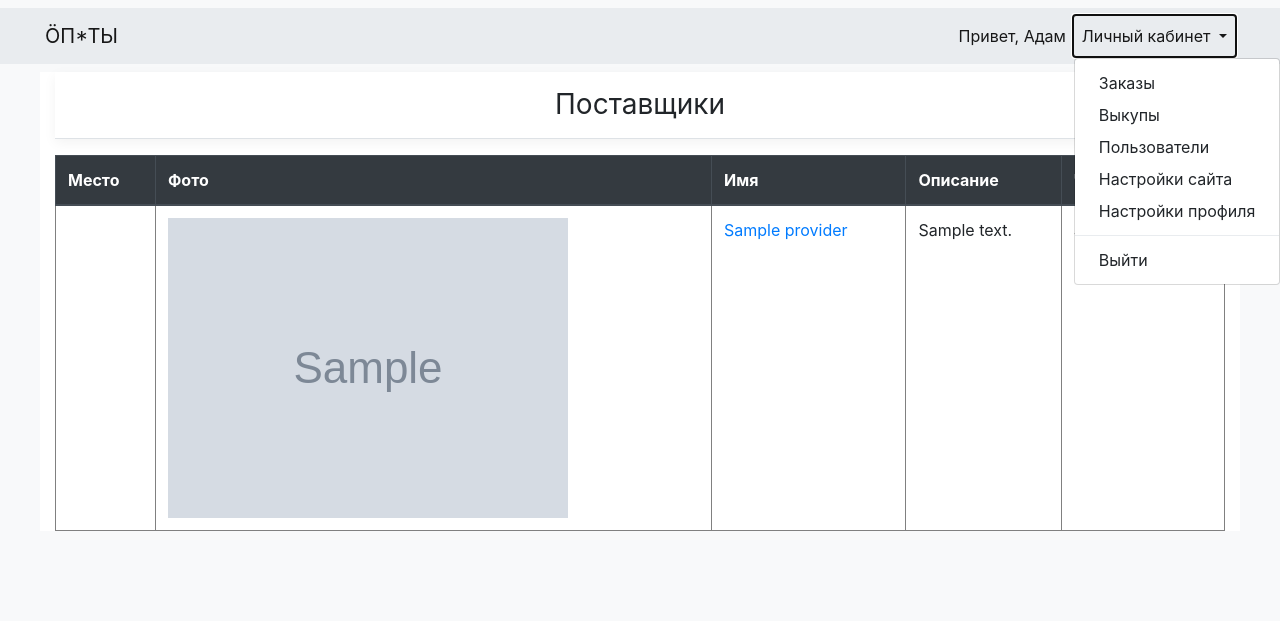
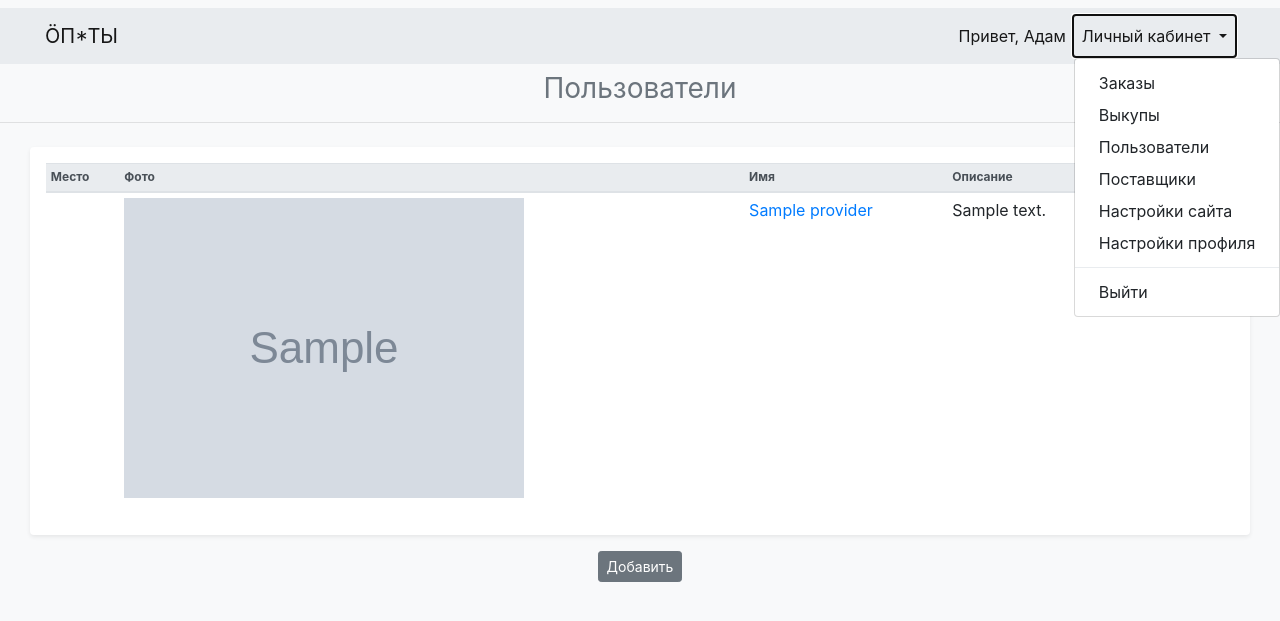
Before and after one commit to Evrikaseven/shop, a Django app: page /providers/ in a window 1280 px wide, after a click on "Личный кабинет". Shown: the top 621 px of the page. Run offline with Django 3.2, Linux system fonts and the light colour scheme; a user stored in the database is signed in; tables that the repository leaves empty hold one stand-in row (values such as "Sample post"); grey boxes marked "Sample" are stand-in pictures; some libraries are stand-ins or nearby versions.

Commit message:
Added list for Providers & admin can manage it

```diff
--- a/main/forms.py
+++ b/main/forms.py
@@ -34,7 +34,7 @@ class ProviderForm(forms.ModelForm):
 
     class Meta:
         model = Provider
-        exclude = []
+        fields = ['name', 'vk_link', 'place', 'description', 'picture', 'product_type']
 
 
 class NewOrderForm(WithUserDataUpdateFormMixin, forms.ModelForm):
--- a/main/models.py
+++ b/main/models.py
@@ -27,7 +27,7 @@ MEDIA_ORDER_DIR_PREFFIX = 'order_'
 class Provider(models.Model):
     name = models.CharField(max_length=256)
     vk_link = models.CharField(max_length=256)
-    place = models.CharField(max_length=150)
+    place = models.CharField(verbose_name='Место', max_length=150, default='')
     description = models.TextField(blank=True, default='')
     picture = models.CharField(max_length=256)
     product_type = models.CharField(max_length=256, blank=True, default='')
--- a/main/templates/main/index.html
+++ b/main/templates/main/index.html
@@ -34,6 +34,9 @@
                     <a class="nav-link" data-toggle="modal" data-target="#ModalPartnership" href="#">
                       Условия сотрудничества
                     </a>
+                </li>
+                <li class="nav-item">
+                    <a href="{% url 'main:providers' %}" class="nav-link"> Наши поставщики</a>
                 </li>
             </ul>
             <form class="form-inline my-2 my-lg-0">
--- a/main/templates/main/providers_list.html
+++ b/main/templates/main/providers_list.html
@@ -4,13 +4,13 @@
 
 {% block content %}
 
-<div class="container table-container">
-    {#{% if providers %}#}
-    <h3 class="font-weight-normal text-center py-3 mb-3 border-bottom box-shadow">
-        Поставщики
+    <h3 class="font-weight-normal text-center text-muted" style="color: #6c757d">
+        Пользователи
     </h3>
-    <table border="1px" class="table">
-        <thead class="thead-dark">
+    <hr class="mb-4">
+    <div class="container my-3 p-3 bg-white rounded shadow-sm">
+        <table class="table table-sm table-hover ">
+            <thead class="thead-light table-ts">
         <tr>
             <th scope="col">Место</th>
             <th scope="col">Фото</th>
@@ -31,7 +31,36 @@
         {% endfor %}
         </tbody>
     </table>
-    {#{% endif %}#}
 </div>
+    {% if user_role == roles.ADMINISTRATOR %}
+        <div class="form-actions text-center">
+            <button type="button" class="btn btn-secondary btn-sm" data-toggle="modal" data-target="#exampleModal">
+              Добавить
+            </button>
+        </div>
+    {% endif %}
+<!-- Modal -->
+<div class="modal fade" id="exampleModal" tabindex="-1" role="dialog" aria-labelledby="exampleModalLabel" aria-hidden="true">
+  <div class="modal-dialog" role="document">
+    <div class="modal-content">
+      <div class="modal-header">
+        <h5 class="modal-title" id="exampleModalLabel">Modal title</h5>
+        <button type="button" class="close" data-dismiss="modal" aria-label="Close">
+          <span aria-hidden="true">&times;</span>
+        </button>
+      </div>
+      <div class="modal-body">
+          <form type="post" id="submitForm">
+              {% csrf_token %}
+              {{ form }}
+          </form>
 
+      </div>
+      <div class="modal-footer">
+        <button type="button" class="btn btn-secondary" data-dismiss="modal">Close</button>
+        <button type="submit" class="btn btn-primary" form="submitForm">Save changes</button>
+      </div>
+    </div>
+  </div>
+</div>
 {% endblock content %}
--- a/main/views.py
+++ b/main/views.py
@@ -34,6 +34,7 @@ from .forms import (
     ProductForm,
     SettingsForm,
     ReceiptForOrderForm,
+    ProviderForm,
 )
 
 
@@ -58,9 +59,13 @@ class IndexView(CommonContextViewMixin, TemplateView):
 
 class ProvidersListView(LoginRolesRequiredViewMixin, CommonContextViewMixin, TemplateView):
     template_name = 'main/providers_list.html'
+    allowed_roles = (Roles.ZAKAZSCHIK, Roles.ZAKUPSCHIK)
+    form_class = ProviderForm
+    model = _models.Provider
 
     def get_context_data(self, **kwargs):
         context = super().get_context_data(**kwargs)
+        context['form'] = self.form_class
         context['providers'] = _models.Provider.objects.all()
         return context
 
--- a/templates/base.html
+++ b/templates/base.html
@@ -53,6 +53,7 @@
                                    <a class="dropdown-item" href="{% url 'main:orders' %}">Заказы</a>
                                    <a class="dropdown-item" href="{% url 'main:products' %}">Выкупы</a>
                                    <a class="dropdown-item" href="{% url 'main:users' %}">Пользователи</a>
+                                   <a class="dropdown-item" href="{% url 'main:providers' %}">Поставщики</a>
                                    <a class="dropdown-item" href="{% url 'main:settings' %}">Настройки сайта</a>
                                    <a class="dropdown-item" href="{% url 'main:user_details' pk=user_pk %}">Настройки профиля</a>
                                    <div class="dropdown-divider"></div>
```
